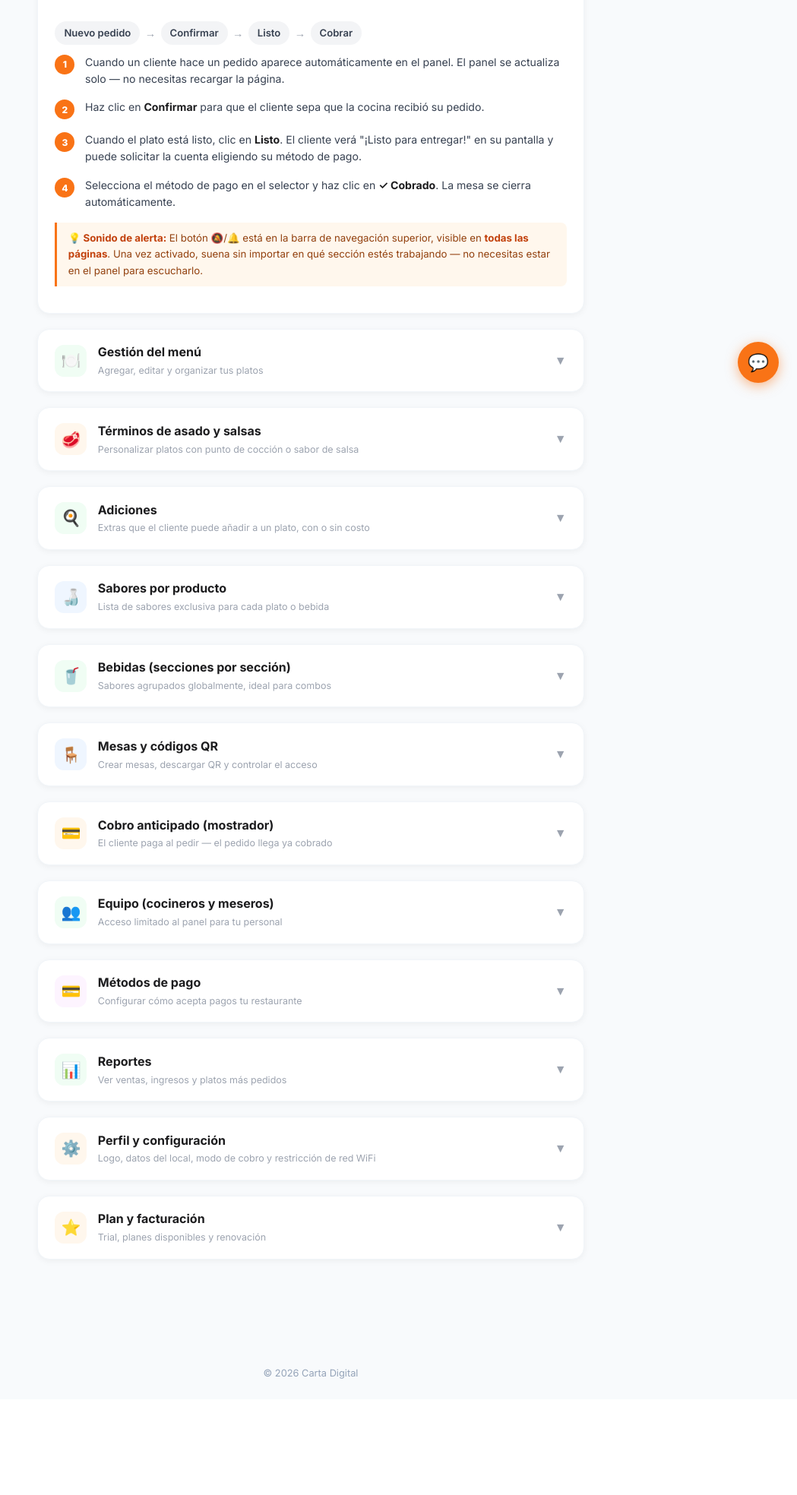
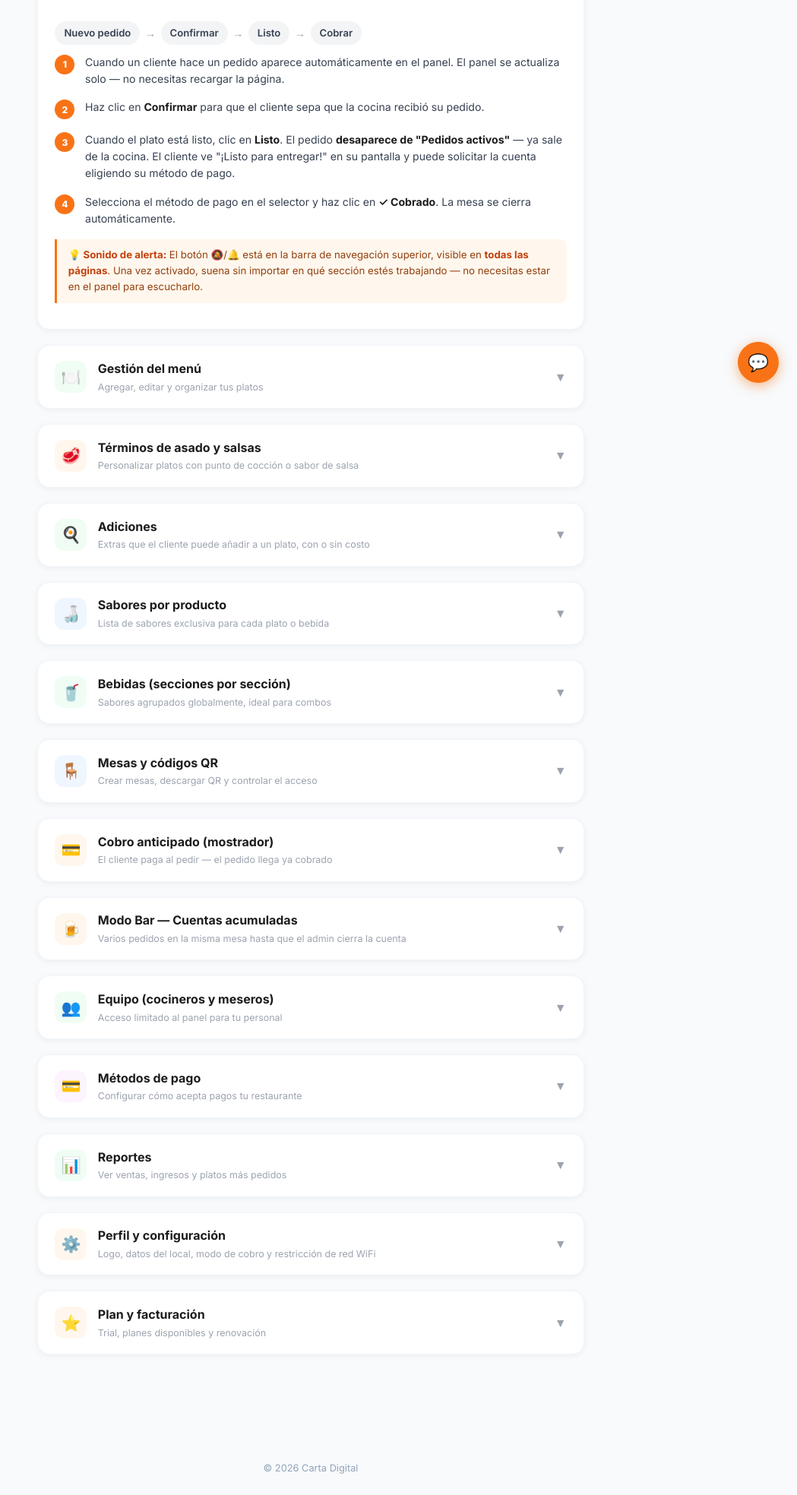
Before and after one commit to colverounmerco-lgtm/carta-digital, a Flask app: template templates/restaurante/guia.html in a window 1280 px wide. Shown: the part 272-2240 px from the top of the page at 76% size, without its empty margins (231-1280 px from the left). Before the commit the page ends 2087 px from the top, so only its background shows below. Run offline with Flask 3, Linux system fonts and the light colour scheme; the template is opened without the code that fills it, so the values that code supplies are empty; parts of the project's set-up code (start-up, migrations or seed data) failed here and were passed over.

Commit message:
Guia: modo bar, pedidos desaparecen en listo, categorias adaptadas por local
Co-Authored-By: Claude Sonnet 4.6 <noreply@anthropic.com>

```diff
--- a/templates/restaurante/guia.html
+++ b/templates/restaurante/guia.html
@@ -82,7 +82,7 @@
         Haz clic en <strong>Confirmar</strong> para que el cliente sepa que la cocina recibió su pedido.
       </div></div>
       <div class="paso"><div class="paso-num">3</div><div class="paso-texto">
-        Cuando el plato está listo, clic en <strong>Listo</strong>. El cliente verá "¡Listo para entregar!" en su pantalla y puede solicitar la cuenta eligiendo su método de pago.
+        Cuando el plato está listo, clic en <strong>Listo</strong>. El pedido <strong>desaparece de "Pedidos activos"</strong> — ya sale de la cocina. El cliente ve "¡Listo para entregar!" en su pantalla y puede solicitar la cuenta eligiendo su método de pago.
       </div></div>
       <div class="paso"><div class="paso-num">4</div><div class="paso-texto">
         Selecciona el método de pago en el selector y haz clic en <strong>✓ Cobrado</strong>. La mesa se cierra automáticamente.
@@ -118,7 +118,7 @@
         Arrastra los platos para cambiar el orden en que aparecen en la carta.
       </div></div>
       <div class="tip">
-        <strong>💡 Categorías:</strong> Organiza tu menú por secciones. Las categorías se crean automáticamente según el texto que escribas en el campo "Categoría".
+        <strong>💡 Categorías adaptadas:</strong> Las categorías del formulario cambian según el tipo de local. Restaurante: Entradas, Principal, Sopas… Bar: Cócteles, Cervezas, Destilados, Tapas… Cafetería: Cafés calientes, Cafés fríos, Jugos, Snacks… Puedes escribir cualquier categoría personalizada.
       </div>
     </div>
   </div>
@@ -296,7 +296,7 @@
       </div>
 
       <div class="paso"><div class="paso-num">1</div><div class="paso-texto">
-        Haz clic en <strong>⚙️ [tu restaurante]</strong> → <strong>Perfil del restaurante</strong> y activa el toggle <strong>Cobro anticipado (mostrador)</strong>. El indicador se pone naranja cuando está activo.
+        Haz clic en <strong>⚙️ [tu local]</strong> → <strong>Mi local</strong> y activa el toggle <strong>Cobro anticipado (mostrador)</strong>. El indicador se pone naranja cuando está activo.
       </div></div>
       <div class="paso"><div class="paso-num">2</div><div class="paso-texto">
         Cuando el cliente hace el pedido desde la carta, aparece un selector de <strong>método de pago</strong> antes de confirmar. El cliente elige cómo va a pagar en ese momento.
@@ -316,6 +316,46 @@
     </div>
   </div>
 
+  <!-- MODO BAR -->
+  <div class="seccion">
+    <div class="sec-header" onclick="toggle(this)">
+      <div class="sec-icono" style="background:#FFF7ED">🍺</div>
+      <div>
+        <div class="sec-titulo">Modo Bar — Cuentas acumuladas</div>
+        <div class="sec-sub">Varios pedidos en la misma mesa hasta que el admin cierra la cuenta</div>
+      </div>
+      <span class="sec-arrow">▼</span>
+    </div>
+    <div class="sec-body">
+      <div class="flujo">
+        <span class="flujo-paso">Cliente escanea QR</span><span class="flujo-arr">→</span>
+        <span class="flujo-paso">Pide rondas</span><span class="flujo-arr">→</span>
+        <span class="flujo-paso">Admin cierra cuenta</span><span class="flujo-arr">→</span>
+        <span class="flujo-paso">Cliente ve gracias</span>
+      </div>
+
+      <div class="paso"><div class="paso-num">1</div><div class="paso-texto">
+        En bares la mesa <strong>nunca se cierra sola</strong> al entregar un pedido. El cliente puede seguir pidiendo rondas desde el mismo QR — cada pedido se acumula en la cuenta de esa mesa.
+      </div></div>
+      <div class="paso"><div class="paso-num">2</div><div class="paso-texto">
+        En el panel aparece la sección <strong>🍺 Cuentas abiertas</strong> con una tarjeta por cada mesa activa. Cada tarjeta muestra el desglose de todos los pedidos de la sesión y el <strong>total acumulado</strong>.
+      </div></div>
+      <div class="paso"><div class="paso-num">3</div><div class="paso-texto">
+        Cuando el cliente solicita la cuenta, aparece el badge <strong>💳 Solicita la cuenta</strong> en la cabecera de la tarjeta de su mesa (con fondo amarillo). El aviso <em>no</em> aparece en "Pedidos activos" — solo en Cuentas abiertas.
+      </div></div>
+      <div class="paso"><div class="paso-num">4</div><div class="paso-texto">
+        Para cobrar, selecciona el método de pago en el selector de la tarjeta y haz clic en <strong>💰 Cerrar cuenta</strong>. Todos los pedidos de la mesa quedan cerrados de una vez.
+      </div></div>
+      <div class="paso"><div class="paso-num">5</div><div class="paso-texto">
+        Al cerrar la cuenta el cliente ve automáticamente <strong>"¡Gracias por tu visita!"</strong> en su pantalla — sin necesidad de que recargue la página. Si el mismo QR se escanea de nuevo, comienza una cuenta nueva desde cero.
+      </div></div>
+
+      <div class="tip">
+        <strong>💡 Después de cada entrega</strong> el cliente ve el botón <strong>"+ Pedir de nuevo"</strong> para agregar otra ronda. Solo cuando la cuenta está cerrada ve el mensaje de despedida y el botón desaparece.
+      </div>
+    </div>
+  </div>
+
   <!-- EQUIPO: COCINEROS Y MESEROS -->
   <div class="seccion">
     <div class="sec-header" onclick="toggle(this)">
@@ -328,7 +368,7 @@
     </div>
     <div class="sec-body">
       <div class="paso"><div class="paso-num">1</div><div class="paso-texto">
-        Haz clic en el botón <strong>⚙️ [nombre de tu restaurante]</strong> en la esquina superior derecha y selecciona <strong>Equipo</strong>. Desde ahí crea usuarios para tu personal con: nombre, usuario, contraseña y rol (<em>Cocinero</em> o <em>Mesero</em>). Es completamente opcional.
+        Haz clic en el botón <strong>⚙️ [nombre de tu local]</strong> en la esquina superior derecha y selecciona <strong>Equipo</strong>. Desde ahí crea usuarios para tu personal con: nombre, usuario, contraseña y rol (<em>Cocinero</em> o <em>Mesero</em>). Es completamente opcional.
       </div></div>
       <div class="paso"><div class="paso-num">2</div><div class="paso-texto">
         Copia el <strong>enlace de acceso</strong> que aparece en esa página y envíaselo a tu personal por WhatsApp. Ellos entran a ese enlace y solo necesitan escribir su usuario y contraseña.
@@ -369,7 +409,7 @@
     </div>
     <div class="sec-body">
       <div class="paso"><div class="paso-num">1</div><div class="paso-texto">
-        Haz clic en <strong>⚙️ [tu restaurante]</strong> → <strong>Métodos de pago</strong>. Por defecto tienes: Efectivo, Tarjeta, Transferencia y Deuna!
+        Haz clic en <strong>⚙️ [tu local]</strong> → <strong>Métodos de pago</strong>. Por defecto tienes: Efectivo, Tarjeta, Transferencia y Deuna!
       </div></div>
       <div class="paso"><div class="paso-num">2</div><div class="paso-texto">
         Puedes agregar métodos propios (ej: "PayPhone", "Nequi") con su emoji o icono. Desactiva los que no uses para que no aparezcan al cliente.
@@ -415,7 +455,7 @@
     </div>
     <div class="sec-body">
       <div class="paso"><div class="paso-num">1</div><div class="paso-texto">
-        Haz clic en el botón <strong>⚙️ [nombre de tu restaurante]</strong> en la esquina superior derecha y selecciona <strong>Perfil del restaurante</strong>. Desde ahí puedes cambiar el nombre, descripción, ciudad, WhatsApp, logo y contraseña.
+        Haz clic en el botón <strong>⚙️ [nombre de tu local]</strong> en la esquina superior derecha y selecciona <strong>Mi local</strong>. Desde ahí puedes cambiar el nombre, descripción, ciudad, WhatsApp, logo y contraseña.
       </div></div>
       <div class="paso"><div class="paso-num">2</div><div class="paso-texto">
         <strong>Restricción de red WiFi:</strong> cuando está activa, solo los clientes conectados al WiFi del local pueden ver el menú. Los que usan datos móviles ven una pantalla pidiéndoles que se conecten al WiFi.
```
